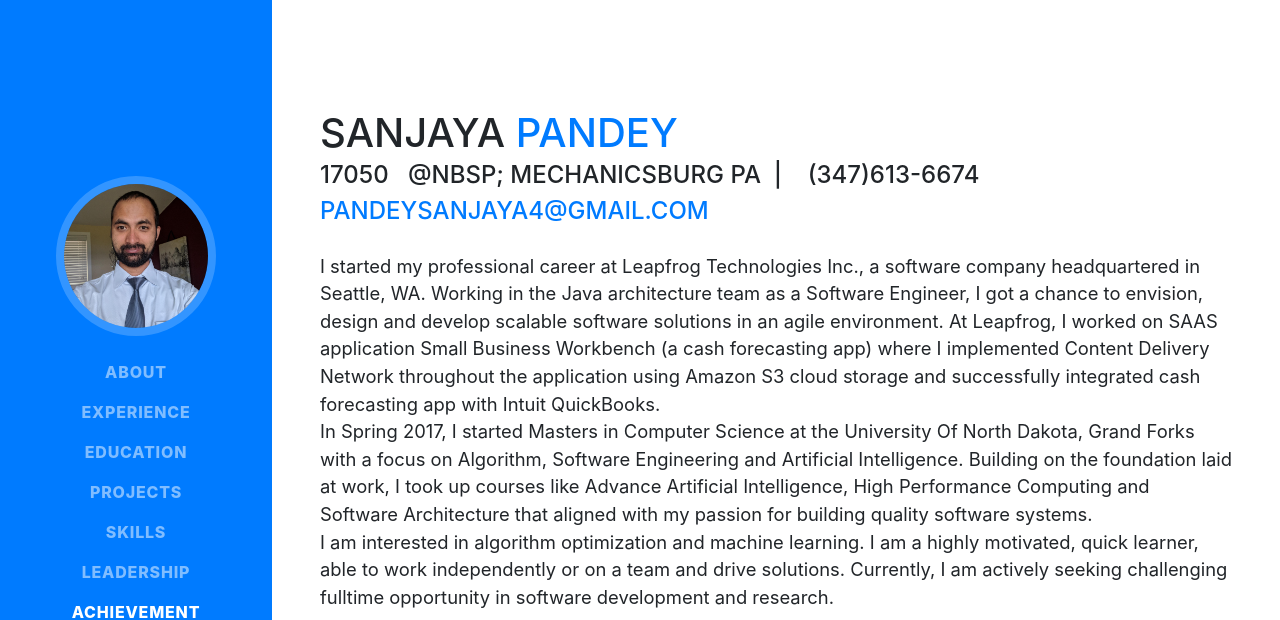
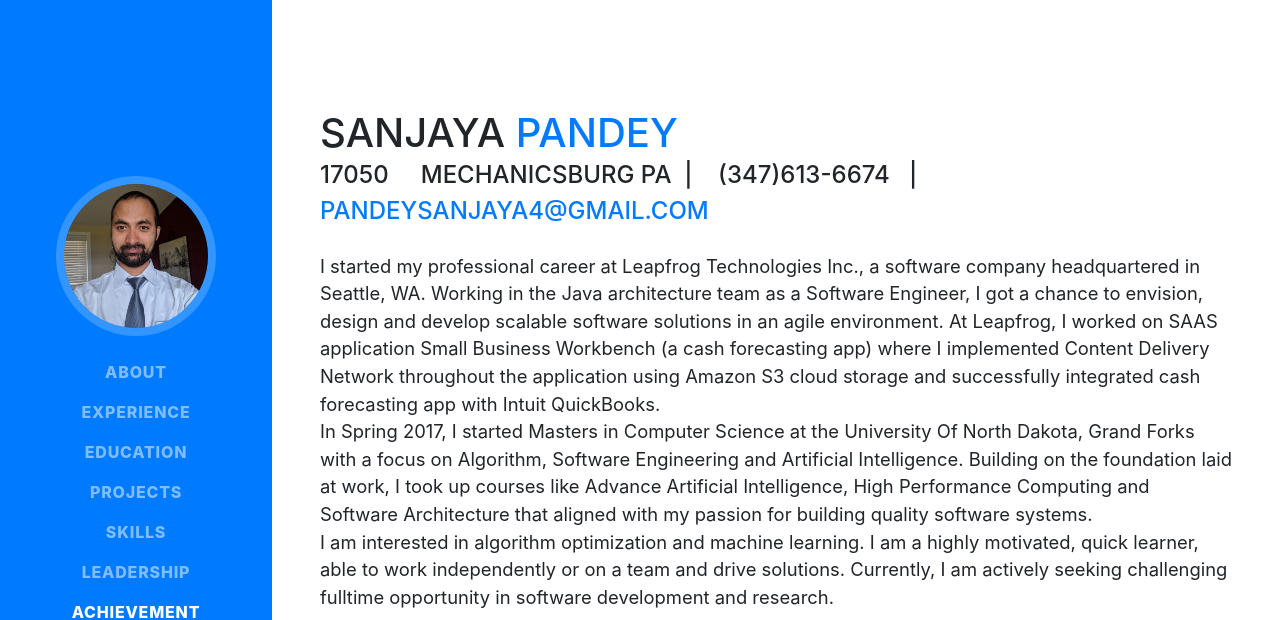
Before and after one commit to sanjayapandey/sanjayapandey.github.io, a website with bundled scripts: page index.html in a window 1280 px wide. Shown: the top 620 px of the page. Built offline with nearby package versions, Linux system fonts and the light colour scheme; a web font is replaced by a local one.

Commit message:
Update index.html
final changes on heading.

```diff
--- a/index.html
+++ b/index.html
@@ -69,7 +69,7 @@
           <h1 class="mb-0">Sanjaya
             <span class="text-primary">Pandey</span>
           </h1>
-          <div class="subheading mb-4">17050 &nbsp; @nbsp; Mechanicsburg  PA &nbsp;| &nbsp; &nbsp;(347)613-6674 &nbsp; &nbsp;
+          <div class="subheading mb-4">17050 &nbsp; &nbsp; Mechanicsburg  PA &nbsp;| &nbsp; &nbsp;(347)613-6674 &nbsp; | &nbsp;
             <a href="mailto:pandeysanjaya4@gmail.com">pandeysanjaya4@gmail.com</a>
           </div>
           <p class="lead mb-4">I started my professional career at Leapfrog Technologies Inc., a  software company headquartered in Seattle, WA. Working in the Java architecture team as a Software Engineer, I got a chance to envision, design and develop scalable software solutions in an agile environment. At Leapfrog, I worked on SAAS application  Small Business Workbench (a cash forecasting app) where I implemented Content Delivery Network throughout the application using Amazon S3 cloud storage and successfully integrated cash forecasting app with Intuit QuickBooks. </br>
```
